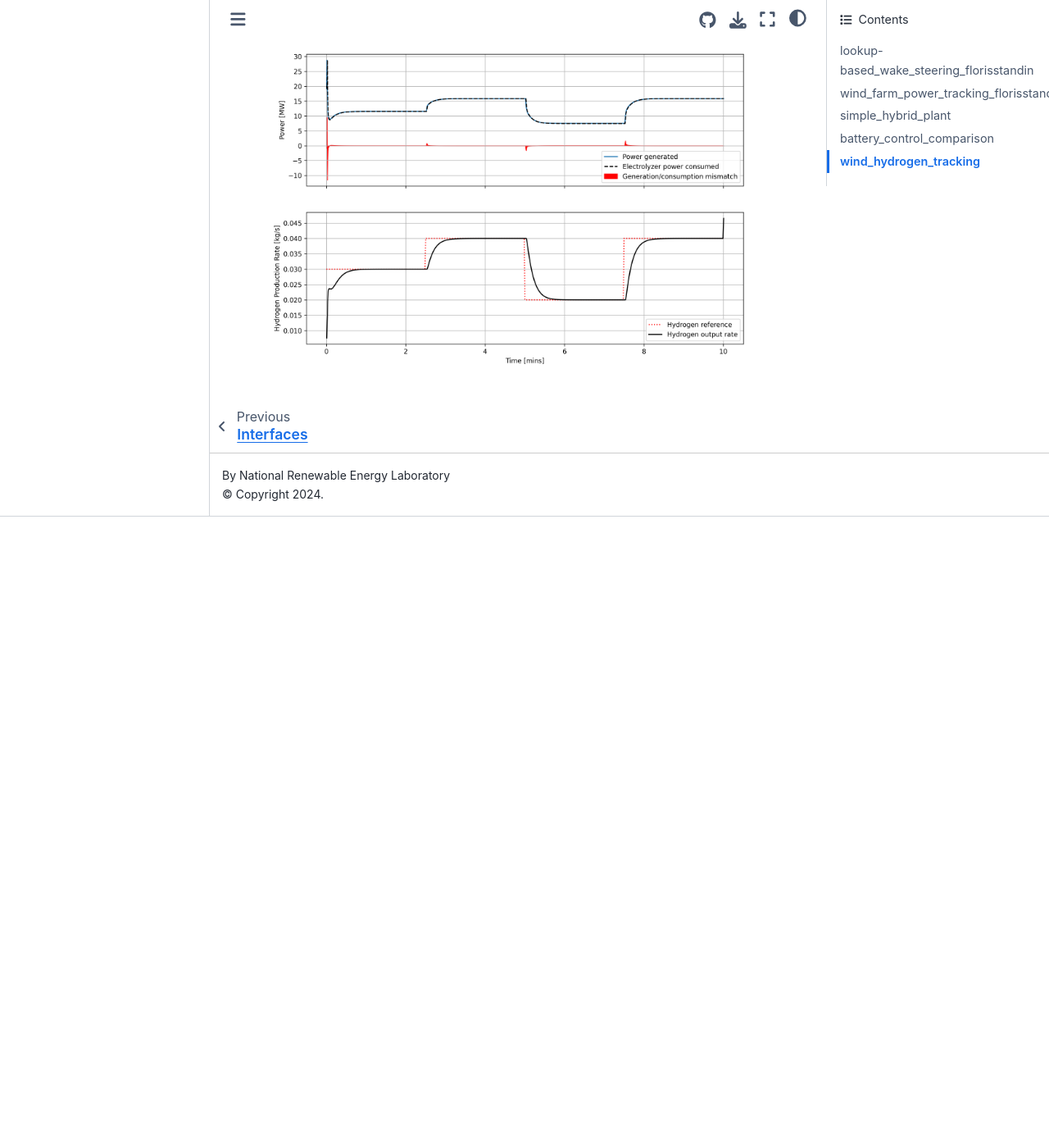
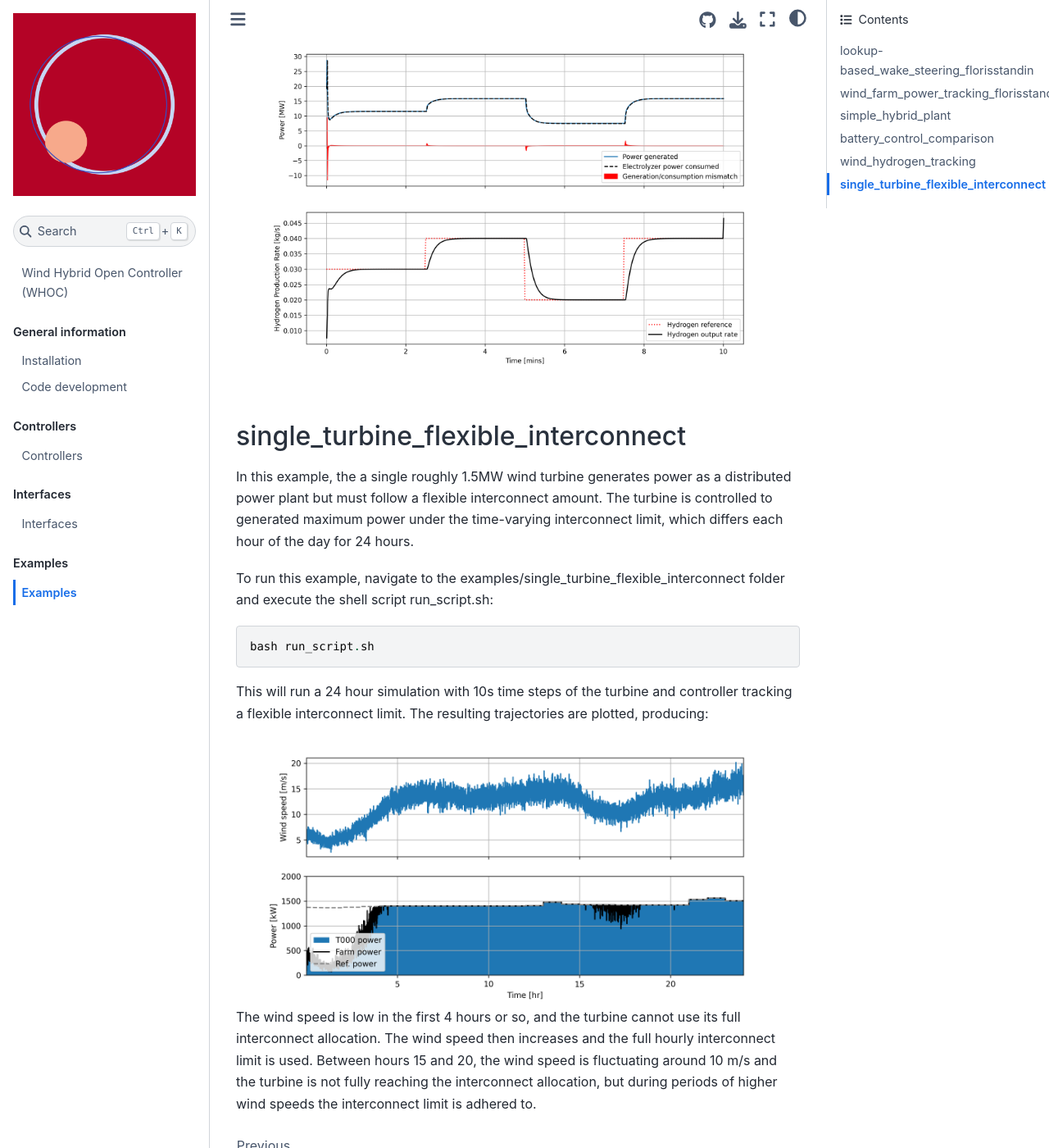
Before and after one commit to NREL/wind-hybrid-open-controller, a Jupyter Book: the page built from docs/examples.md, in a window 1280 px wide and 1400 px high, scrolled down 4798 px. Shown: the whole window at 82% size. Built offline with Jupyter Book 1.0.4 settings and Sphinx 7.4.7 and the Sphinx Book theme 1.1.4, drawn with Linux system fonts in a browser that asks for light colours; before the commit the page ends 5428 px from its top, so only the background shows below that.

Commit message:
Add documentation for the example

````diff
--- a/docs/examples.md
+++ b/docs/examples.md
@@ -127,3 +127,17 @@ production reference. The resulting trajectories are plotted, producing:
 ![Results of wind_farm_power_tracking_florisstandin example](
     graphics/wind-hydrogen-example-plot.png
 )
+
+(examples_flexibleinterconnect)=
+## single_turbine_flexible_interconnect
+In this example, the a single roughly 1.5MW wind turbine generates power as a distributed power plant but must follow a flexible interconnect amount. The turbine is controlled to generated maximum power under the time-varying interconnect limit, which differs each hour of the day for 24 hours.
+
+To run this example, navigate to the examples/single_turbine_flexible_interconnect folder and execute the shell script run_script.sh:
+```
+bash run_script.sh
+```
+This will run a 24 hour simulation with 10s time steps of the turbine and controller tracking a flexible interconnect limit. The resulting trajectories are plotted, producing:
+![Results of single_turbine_flexible_interconnect example](
+    graphics/flexible-interconnect.png
+)
+The wind speed is low in the first 4 hours or so, and the turbine cannot use its full interconnect allocation. The wind speed then increases and the full hourly interconnect limit is used. Between hours 15 and 20, the wind speed is fluctuating around 10 m/s and the turbine is not fully reaching the interconnect allocation, but during periods of higher wind speeds the interconnect limit is adhered to.
````
Also changed, not shown: docs/graphics/flexible-interconnect.png (added), 1 other file.
